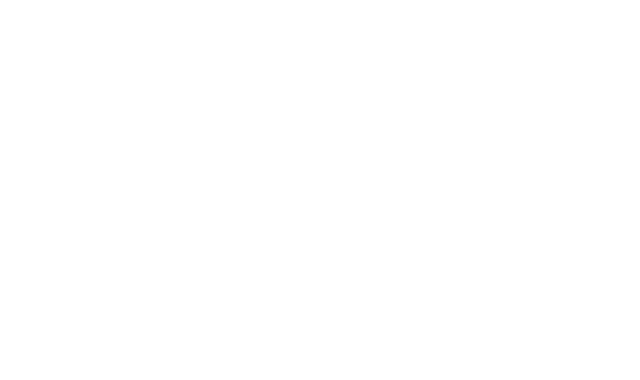
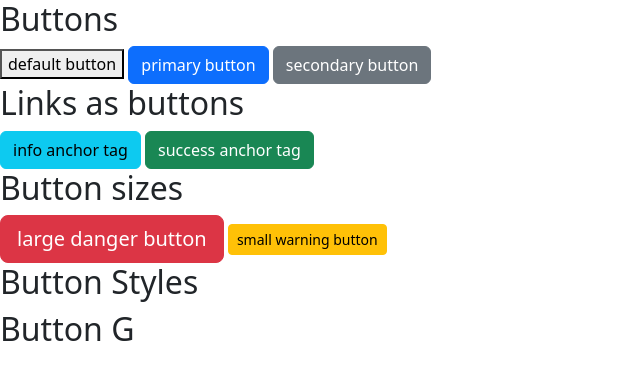
Before and after one commit to W-J-Knight/Bootstrap-5-Crash-Course-additional-bvt, a plain HTML site: page index.html in a window 1280 px wide. Shown: the whole page, without its empty margins (0-640 px from the left). Drawn offline with nearby package versions, Linux system fonts and the light colour scheme.

Commit message:
Buttons & Button Groups

```diff
--- a/index.html
+++ b/index.html
@@ -9,6 +9,28 @@
     <title>Net Ninja Pro - the Book</title>
 </head>
 <body>
+      <!-- basic buttons -->
+  <h2>Buttons</h2>
 
+  <button>default button</button>
+  <button class="btn btn-primary">primary button</button> <!-- auto lightens text -->
+  <button class="btn btn-secondary">secondary button</button>
+
+  <!-- anchor tags as buttons -->
+  <h2>Links as buttons</h2>
+
+  <a href="#" class="btn btn-info">info anchor tag</a>
+  <a href="#" class="btn btn-success">success anchor tag</a>
+
+  <!-- button sizes -->
+  <h2>Button sizes</h2>
+
+  <button class="btn btn-lg btn-danger">large danger button</button>
+  <button class="btn btn-sm btn-warning">small warning button</button>
+
+  <!-- outlined styles -->
+  <h2>Button Styles</h2>
+
+  <h2>Button G
 </body>
 </html>
```
